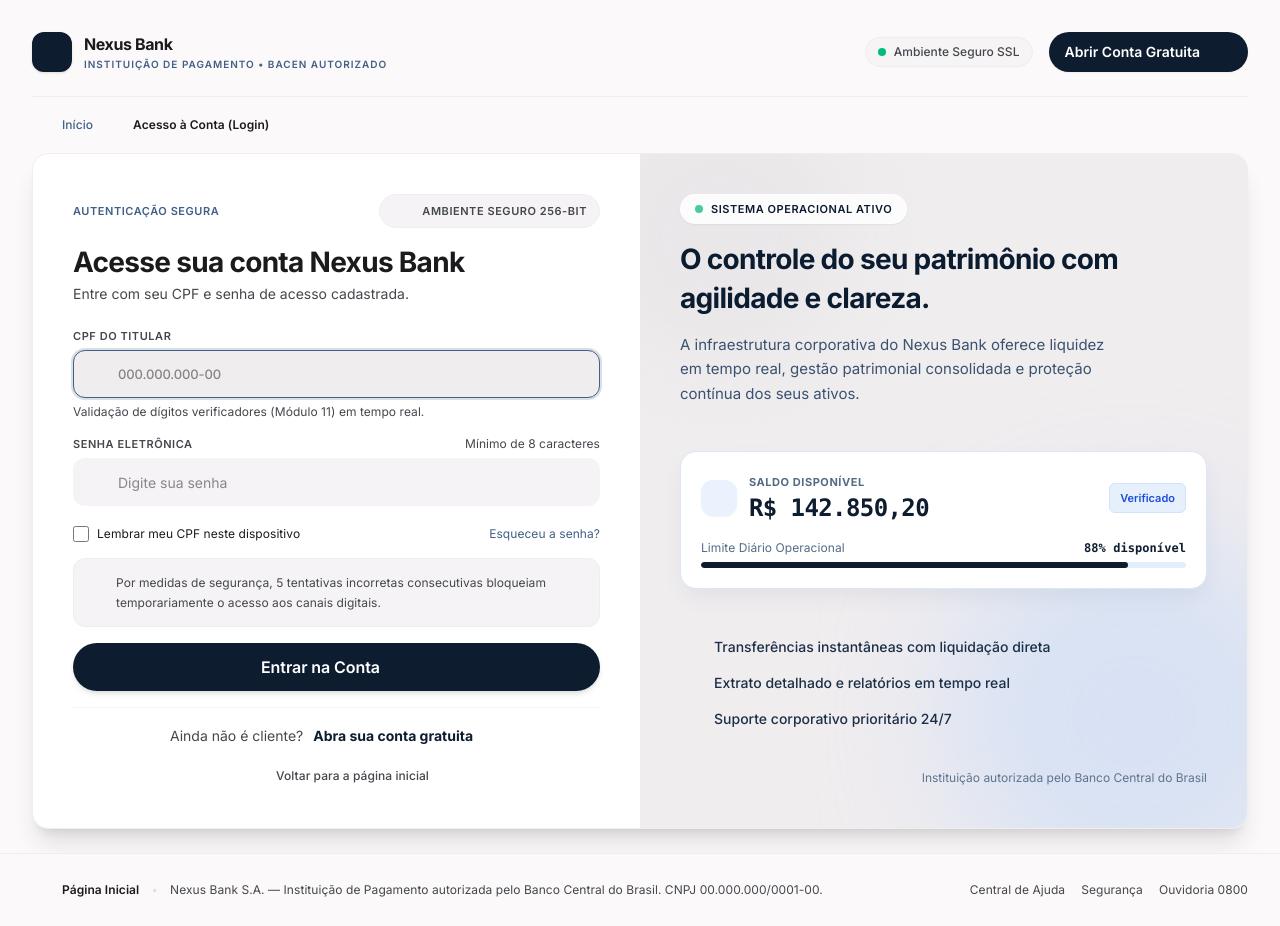
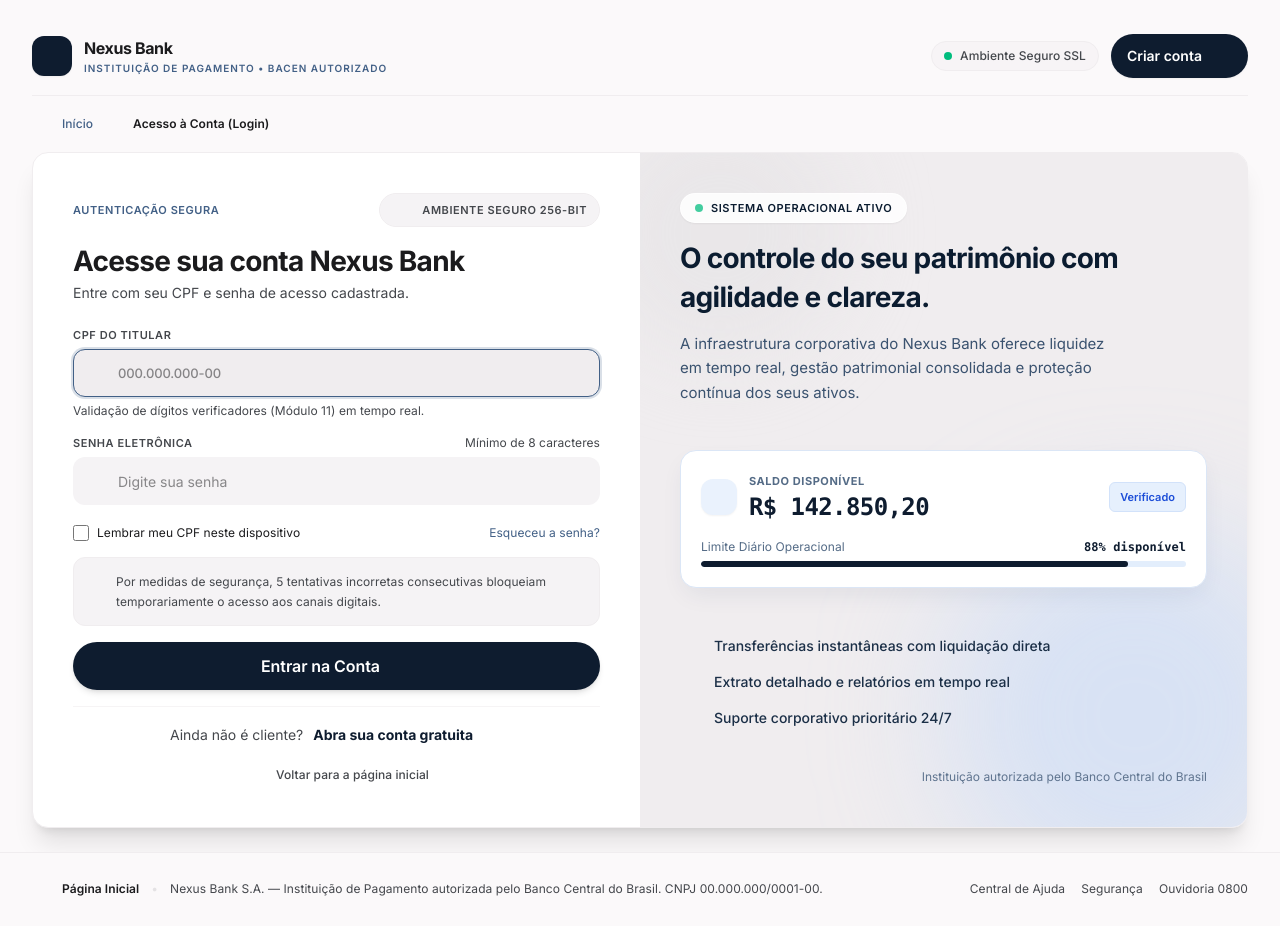
Before and after one commit to leosamblas/bank-ledger, a Next.js app in the folder web/: page /login in a window 1280 px wide. Built offline with nearby package versions, Linux system fonts and the light colour scheme; no server answers.

Commit message:
refactor(web): modernize Header with semantic tokens and compact single-row layout

```diff
--- a/web/src/components/ui/Header.tsx
+++ b/web/src/components/ui/Header.tsx
@@ -9,14 +9,14 @@ export function Header({ currentPage = 'signup' }: HeaderProps) {
   const isLogin = currentPage === 'login';
 
   return (
-    <header className="flex flex-col sm:flex-row sm:items-center sm:justify-between gap-4 pb-6 border-b border-surface-container">
+    <header className="h-16 flex items-center justify-between gap-4 pb-4 border-b border-surface-container">
       {/* Brand Identity / Logo */}
       <Link
         href="/"
         className="flex items-center gap-3 group no-underline select-none"
         title="Nexus Bank — Ir para a página inicial"
       >
-        <div className="w-10 h-10 rounded-xl bg-[#0e1c2f] flex items-center justify-center text-white shadow-sm group-hover:bg-[#1a2d47] transition-colors shrink-0">
+        <div className="w-10 h-10 rounded-xl bg-primary-container text-on-primary flex items-center justify-center shadow-xs group-hover:bg-primary-container/90 transition-colors shrink-0">
           <span
             className="material-symbols-outlined text-2xl no-underline"
             style={{ fontVariationSettings: "'FILL' 1" }}
@@ -35,8 +35,8 @@ export function Header({ currentPage = 'signup' }: HeaderProps) {
       </Link>
 
       {/* Right Actions: Trust Badge + Primary Context Action */}
-      <div className="flex items-center gap-3 sm:gap-4 flex-wrap self-start sm:self-auto">
-        <div className="hidden sm:flex items-center gap-2 text-on-surface-variant font-body-sm text-body-sm px-3 py-1.5 rounded-full bg-surface-container-low/70 border border-surface-container">
+      <div className="flex items-center gap-3 shrink-0">
+        <div className="hidden md:flex items-center gap-2 text-on-surface-variant font-body-sm text-body-sm px-3 py-1.5 rounded-full bg-surface-container-low/70 border border-surface-container">
           <span className="inline-flex w-2 h-2 rounded-full bg-emerald-500 animate-pulse"></span>
           <span className="font-medium text-[12px]">Ambiente Seguro SSL</span>
         </div>
@@ -44,9 +44,9 @@ export function Header({ currentPage = 'signup' }: HeaderProps) {
         {isLogin ? (
           <Link
             href="/signup"
-            className="inline-flex items-center gap-2 px-4 py-2 rounded-full bg-[#0e1c2f] text-white hover:bg-[#1a2d47] font-body-sm font-semibold transition-all duration-200 shadow-xs hover:shadow-md hover:shadow-black/15 group no-underline"
+            className="min-h-[44px] px-4 py-2 rounded-full bg-primary-container text-on-primary hover:bg-primary-container/90 font-body-sm font-semibold transition-all flex items-center gap-1.5 shadow-xs hover:shadow-md no-underline"
           >
-            <span>Abrir Conta Gratuita</span>
+            <span>Criar conta</span>
             <span className="material-symbols-outlined text-[16px] no-underline group-hover:translate-x-0.5 transition-transform shrink-0">
               arrow_forward
             </span>
@@ -54,7 +54,7 @@ export function Header({ currentPage = 'signup' }: HeaderProps) {
         ) : (
           <Link
             href="/login"
-            className="inline-flex items-center gap-2 px-4 py-2 rounded-full bg-[#0e1c2f] text-white hover:bg-[#1a2d47] font-body-sm font-semibold transition-all duration-200 shadow-xs hover:shadow-md hover:shadow-black/15 group no-underline"
+            className="min-h-[44px] px-4 py-2 rounded-full bg-primary-container text-on-primary hover:bg-primary-container/90 font-body-sm font-semibold transition-all flex items-center gap-1.5 shadow-xs hover:shadow-md no-underline"
           >
             <span>Já tem conta? Entrar</span>
             <span className="material-symbols-outlined text-[16px] no-underline group-hover:translate-x-0.5 transition-transform shrink-0">
```
Also changed, not shown: 1 other file (tests, documents, lock files or other folders).
